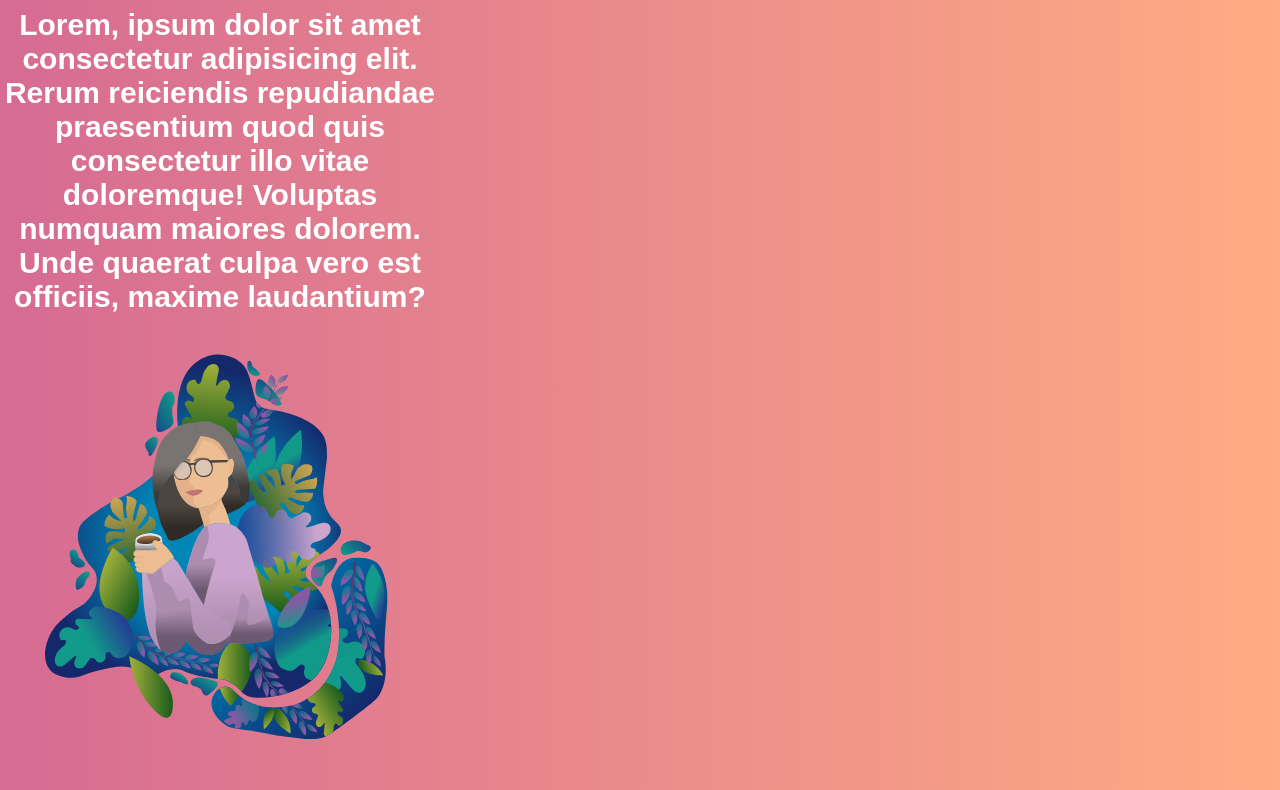
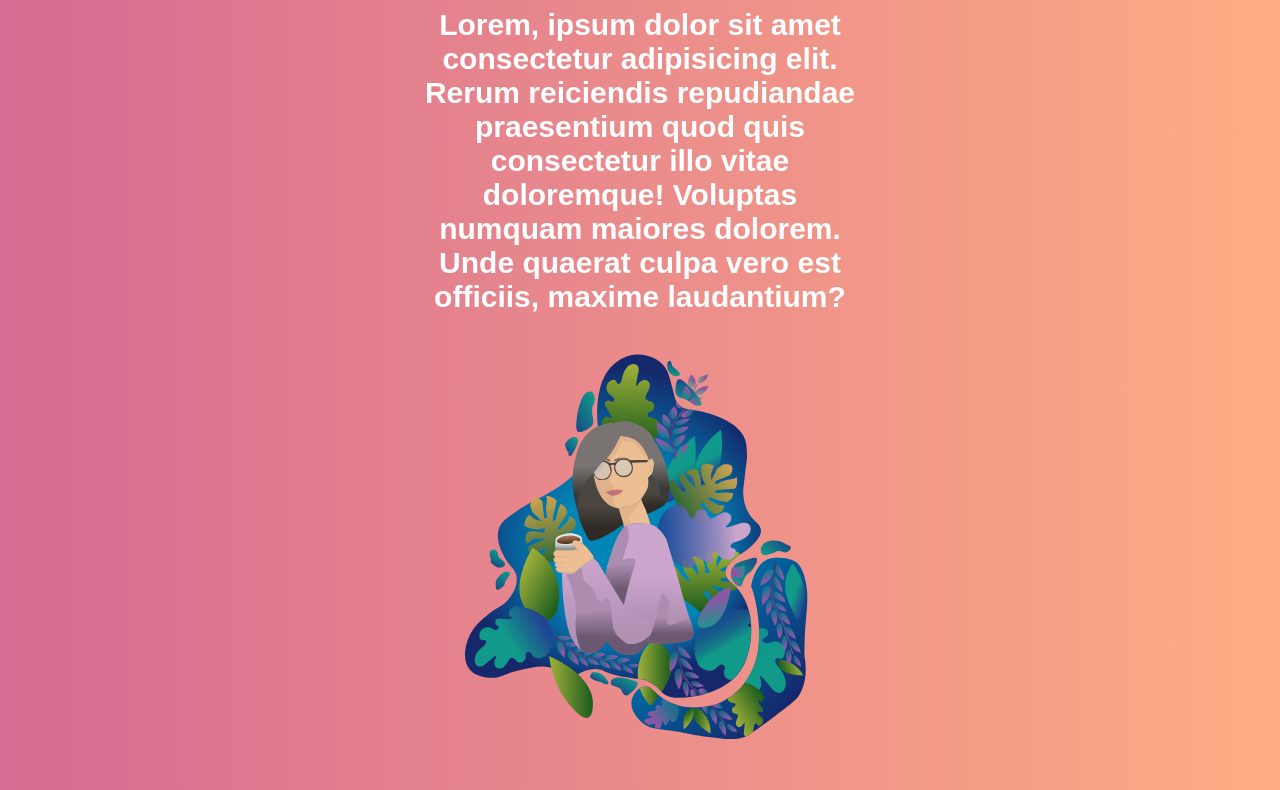
Before and after one commit to AdeliteSamak/portfolio, a plain HTML site: page about.html in a window 1280 px wide. Shown: the part 120-910 px from the top of the page. Drawn offline with Linux system fonts and the light colour scheme.

Commit message:
update css

```diff
--- a/style.css
+++ b/style.css
@@ -91,11 +91,15 @@ transform: scale(1.2);
     display: flex;
     align-items: center;
     flex-direction: column;
+    margin-left: 50px;
+    margin-right: 50px;
+    text
 }
 .flex-container {
     display: flex;
     align-items: center;
     margin: 120px 0;
+    justify-content: center;
 }
 .flex-container:first-of-type {
      margin-top: 0
@@ -160,7 +164,7 @@ transform: scale(1.2);
 }
 .footer {
     display: block;
-    padding: 30px;
+    padding-right: 15px;
 }
 .footer a { display: inline-block; transition: all .3s;}
 .footer a:hover {
```
